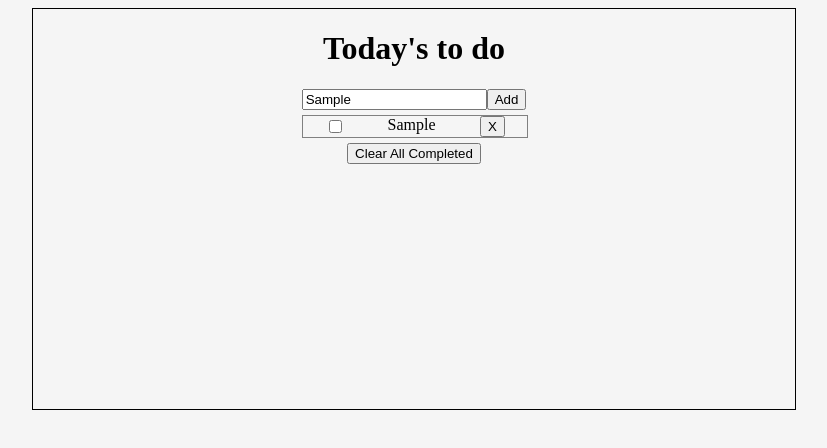
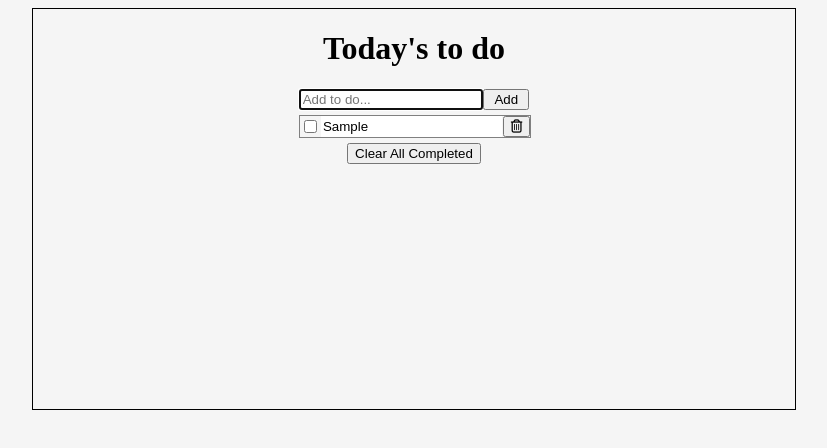
Before and after one commit to sjdev2212/Todo-list, a website built with webpack: page src/index.html in a window 1280 px wide. Both pictures are taken after typing "Sample" into the empty fields and a click on the button "Add". Shown: the whole page, without its empty margins (226-1053 px from the left). Built offline with nearby package versions, Linux system fonts and the light colour scheme.

Commit message:
Created remove all function  added styles to remove button

```diff
--- a/src/index.html
+++ b/src/index.html
@@ -4,14 +4,14 @@
     <meta charset="UTF-8" />
     <meta http-equiv="X-UA-Compatible" content="IE=edge" />
     <meta name="viewport" content="width=device-width, initial-scale=1.0" />
-
+    <script src="https://kit.fontawesome.com/86f2e91786.js" crossorigin="anonymous"></script>
     <title>To Do List</title>
   </head>
   <body>
     <main>
       <h1>Today's to do</h1>
       <section id="todos" class="main-todos">
-        <div id="add" class="add"></div>
+        <form id="add" class="add"></form>
         <ul class="list-todos">
 
         </ul>
--- a/src/index.js
+++ b/src/index.js
@@ -1,32 +1,33 @@
 import './style.css';
+import Todos from './interactive.js';
 
 const div = document.getElementById('add');
-const ulTodos = document.querySelector('.list-todos');
+
 const input = document.createElement('input');
 input.type = 'text';
 input.placeholder = 'Add to do...';
+input.id = 'text';
+input.setAttribute('required', 'true');
 const addButton = document.createElement('button');
+
 addButton.innerText = 'Add';
+addButton.type = 'submit';
 div.append(input, addButton);
 
-const allTodos = [];
-addButton.addEventListener('click', () => {
-  ulTodos.innerHTML += `
-  <div class="items">
-  <input type="checkbox">
-  <li class="text">${input.value}</li>
-  <button class="delete-button">X</button>
-  </div>
-  `;
-  allTodos.push({
+const listTodo = new Todos();
+
+div.addEventListener('submit', (e) => {
+  e.preventDefault();
+  listTodo.allTodos.push({
     description: input.value,
     complete: false,
-    index: allTodos.length + 1,
+    id: listTodo.allTodos.length + 1,
   });
+
+  listTodo.saveLocal();
+
+  listTodo.createHtml();
+  input.value = '';
+  input.focus();
 });
-
-ulTodos.addEventListener('click', (e) => {
-  if (e.target.classList.contains('delete-button')) {
-    e.target.parentElement.remove();
-  }
-});
+listTodo.createHtml();
--- /dev/null
+++ b/src/interactive.js
@@ -0,0 +1,97 @@
+const ulTodos = document.querySelector('.list-todos');
+
+export default class Todos {
+  constructor() {
+    this.allTodos = [];
+  }
+
+  toggleCheck(el) {
+    this.allTodos.forEach((elem) => {
+      if (elem.id === el.id) {
+        this.allTodos[elem.id - 1].complete = !el.complete;
+      }
+
+      this.saveLocal();
+      this.createHtml();
+    });
+  }
+
+  addTodo(chore) {
+    const div = document.createElement('div');
+    div.classList = 'items';
+    if (chore.complete) {
+      div.classList.add('text-check');
+    }
+    const liId = document.createElement('li');
+    const inputCheck = document.createElement('input');
+    inputCheck.classList = 'check';
+    inputCheck.type = 'checkbox';
+    inputCheck.checked = chore.complete;
+    inputCheck.addEventListener('click', () => {
+      this.toggleCheck(chore);
+    });
+
+    const inputText = document.createElement('input');
+
+    inputText.type = 'text';
+    inputText.classList = 'text';
+    inputText.value = chore.description;
+    inputText.addEventListener('keyup', () => {
+      chore.description = inputText.value;
+      this.saveLocal();
+    });
+    const deleteBtn = document.createElement('button');
+    const deleteIcon = document.createElement('i');
+    deleteIcon.classList = 'far fa-trash-alt trashcan';
+    deleteBtn.appendChild(deleteIcon);
+    deleteBtn.classList = 'delete-button';
+    deleteBtn.addEventListener('click', () => {
+      this.deleteChore(chore);
+    });
+    const deleteAll = document.getElementById('completed');
+    deleteAll.addEventListener('click', () => {
+      this.deleteChecked(chore);
+    });
+
+    div.append(liId, inputCheck, inputText, deleteBtn);
+    ulTodos.appendChild(div);
+  }
+
+  createHtml() {
+    ulTodos.innerHTML = '';
+    if (localStorage.getItem('chores')) {
+      this.allTodos = JSON.parse(localStorage.getItem('chores'));
+    }
+
+    this.allTodos.forEach((chore) => {
+      this.addTodo(chore);
+    });
+  }
+
+  deleteChore(el) {
+    this.allTodos = this.allTodos.filter((elem) => elem !== el);
+    this.updateId();
+
+    this.saveLocal();
+    this.createHtml();
+  }
+
+  updateId() {
+    let index = 1;
+    this.allTodos.forEach((item) => {
+      item.id = index;
+      index += 1;
+    });
+  }
+
+  deleteChecked() {
+    this.allTodos = this.allTodos.filter((elem) => elem.complete === false);
+    this.updateId();
+    this.saveLocal();
+    this.createHtml();
+  }
+
+  saveLocal() {
+    localStorage.setItem('chores', JSON.stringify(this.allTodos));
+  }
+}
--- a/src/style.css
+++ b/src/style.css
@@ -16,9 +16,15 @@ main {
   padding: 0;
 }
 
+.add {
+  width: 100%;
+  display: flex;
+  justify-content: space-between;
+}
+
 .items {
   display: flex;
-  justify-content: space-evenly;
+  justify-content: space-between;
   border: 1px solid gray;
   list-style: none;
   width: 100%;
@@ -26,8 +32,21 @@ main {
   padding: 0;
 }
 
+.add button {
+  margin: 0;
+  padding: 0;
+  width: 20%;
+}
+
+#text {
+  box-sizing: border-box;
+  width: 80%;
+}
+
 .text {
-  padding: 0 40px;
-  width: 30px;
-  margin-left: -20px;
+  border: none;
 }
+
+.text-check {
+  text-decoration: line-through;
+}
```
